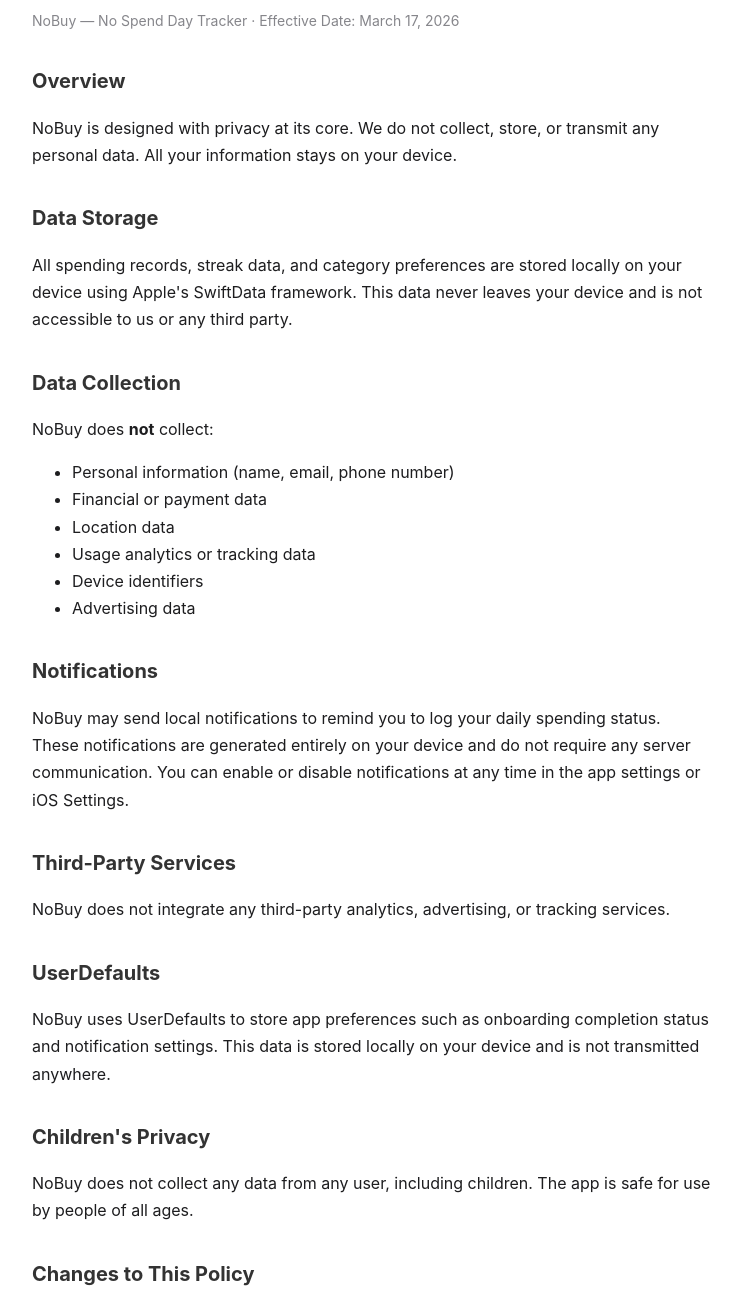
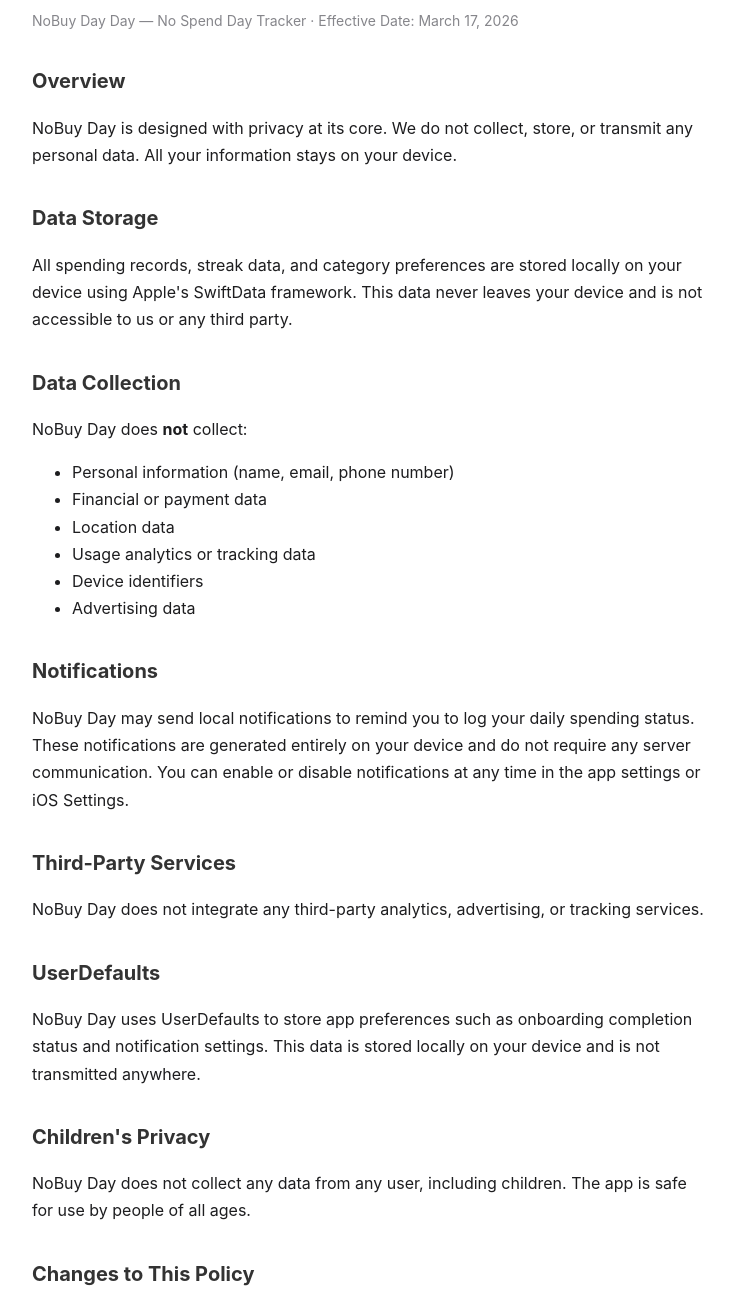
Before and after one commit to theknack2020-sketch/nobuy-privacy, a plain HTML site: page index.html in a window 1280 px wide. Shown: the part 91-1385 px from the top of the page, without its empty margins (268-1009 px from the left). Drawn offline with Linux system fonts and the light colour scheme.

Commit message:
Rename to NoBuy Day

```diff
--- a/index.html
+++ b/index.html
@@ -15,16 +15,16 @@
 </head>
 <body>
     <h1>Privacy Policy</h1>
-    <p class="meta">NoBuy — No Spend Day Tracker · Effective Date: March 17, 2026</p>
+    <p class="meta">NoBuy Day Day — No Spend Day Tracker · Effective Date: March 17, 2026</p>
 
     <h2>Overview</h2>
-    <p>NoBuy is designed with privacy at its core. We do not collect, store, or transmit any personal data. All your information stays on your device.</p>
+    <p>NoBuy Day is designed with privacy at its core. We do not collect, store, or transmit any personal data. All your information stays on your device.</p>
 
     <h2>Data Storage</h2>
     <p>All spending records, streak data, and category preferences are stored locally on your device using Apple's SwiftData framework. This data never leaves your device and is not accessible to us or any third party.</p>
 
     <h2>Data Collection</h2>
-    <p>NoBuy does <strong>not</strong> collect:</p>
+    <p>NoBuy Day does <strong>not</strong> collect:</p>
     <ul>
         <li>Personal information (name, email, phone number)</li>
         <li>Financial or payment data</li>
@@ -35,16 +35,16 @@
     </ul>
 
     <h2>Notifications</h2>
-    <p>NoBuy may send local notifications to remind you to log your daily spending status. These notifications are generated entirely on your device and do not require any server communication. You can enable or disable notifications at any time in the app settings or iOS Settings.</p>
+    <p>NoBuy Day may send local notifications to remind you to log your daily spending status. These notifications are generated entirely on your device and do not require any server communication. You can enable or disable notifications at any time in the app settings or iOS Settings.</p>
 
     <h2>Third-Party Services</h2>
-    <p>NoBuy does not integrate any third-party analytics, advertising, or tracking services.</p>
+    <p>NoBuy Day does not integrate any third-party analytics, advertising, or tracking services.</p>
 
     <h2>UserDefaults</h2>
-    <p>NoBuy uses UserDefaults to store app preferences such as onboarding completion status and notification settings. This data is stored locally on your device and is not transmitted anywhere.</p>
+    <p>NoBuy Day uses UserDefaults to store app preferences such as onboarding completion status and notification settings. This data is stored locally on your device and is not transmitted anywhere.</p>
 
     <h2>Children's Privacy</h2>
-    <p>NoBuy does not collect any data from any user, including children. The app is safe for use by people of all ages.</p>
+    <p>NoBuy Day does not collect any data from any user, including children. The app is safe for use by people of all ages.</p>
 
     <h2>Changes to This Policy</h2>
     <p>If we update this privacy policy, the changes will be reflected on this page with an updated effective date.</p>
@@ -54,7 +54,7 @@
     <a href="mailto:theknack2020@gmail.com">theknack2020@gmail.com</a></p>
 
     <div class="footer">
-        <p>© NoBuy 2026. All rights reserved.</p>
+        <p>© NoBuy Day 2026. All rights reserved.</p>
     </div>
 </body>
 </html>
```
